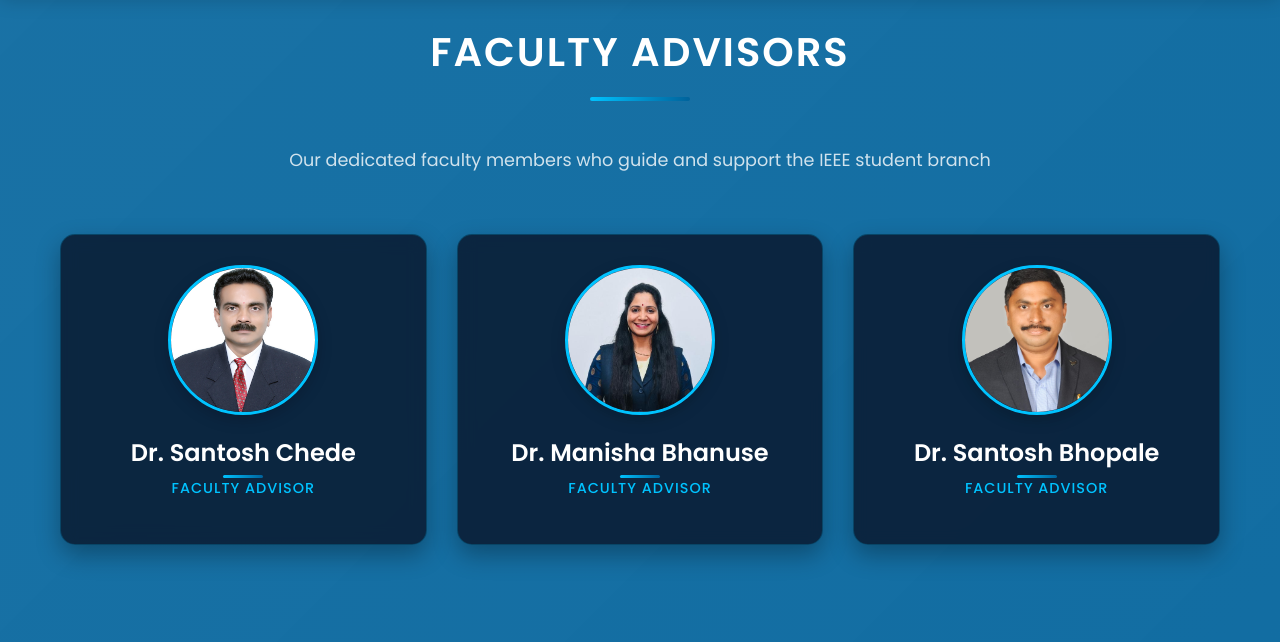
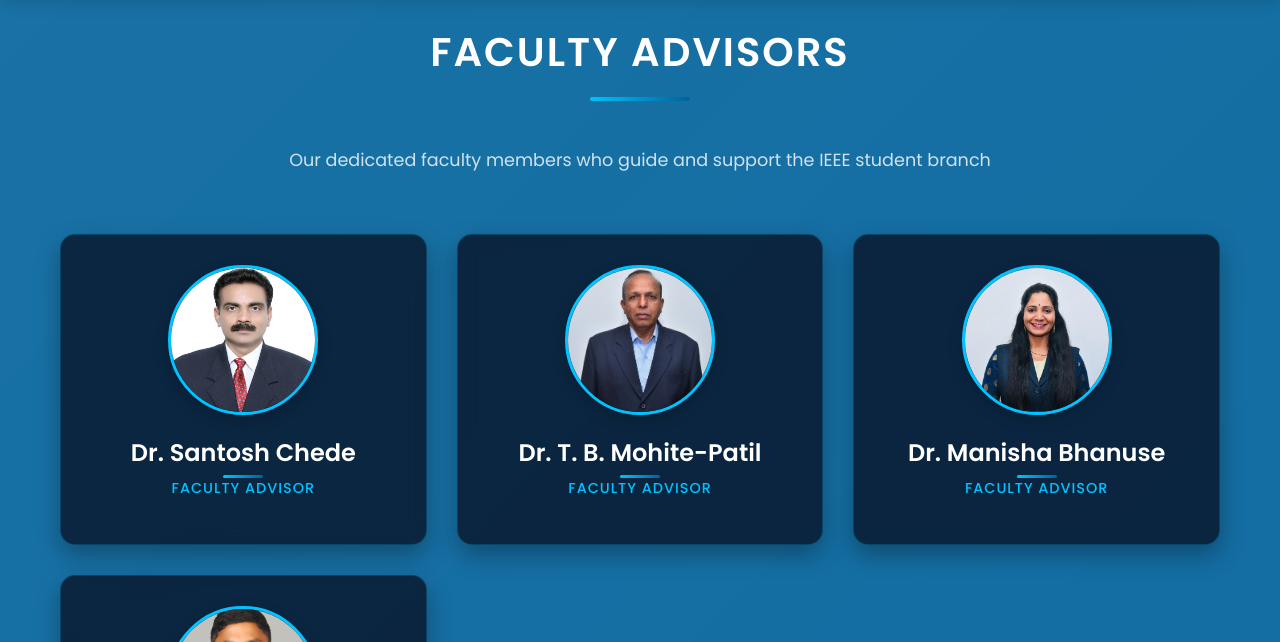
Before and after one commit to virendrasuryawanshi09/IEEE-Student, a plain HTML site: page pages/team.html in a window 1280 px wide. Shown: the part 88-730 px from the top of the page. Drawn offline with Linux system fonts and the light colour scheme.

Commit message:
HOD name added

```diff
--- a/pages/team.html
+++ b/pages/team.html
@@ -460,6 +460,11 @@
             <div class="role">Faculty Advisor</div>
         </div>
         <div class="team-member">
+            <img src="../assets/T.b.mohite.jpg" class="photo" alt="Dr. Santosh Chede">
+            <div class="name">Dr. T. B. Mohite-Patil</div>
+            <div class="role">Faculty Advisor</div>
+        </div>
+        <div class="team-member">
             <img src="../assets/MVB.jpeg" class="photo" alt="Dr. Manisha Bhanuse">
             <div class="name">Dr. Manisha Bhanuse</div>
             <div class="role">Faculty Advisor</div>
```
Also changed, not shown: assets/T.b.mohite.jpg (added).
